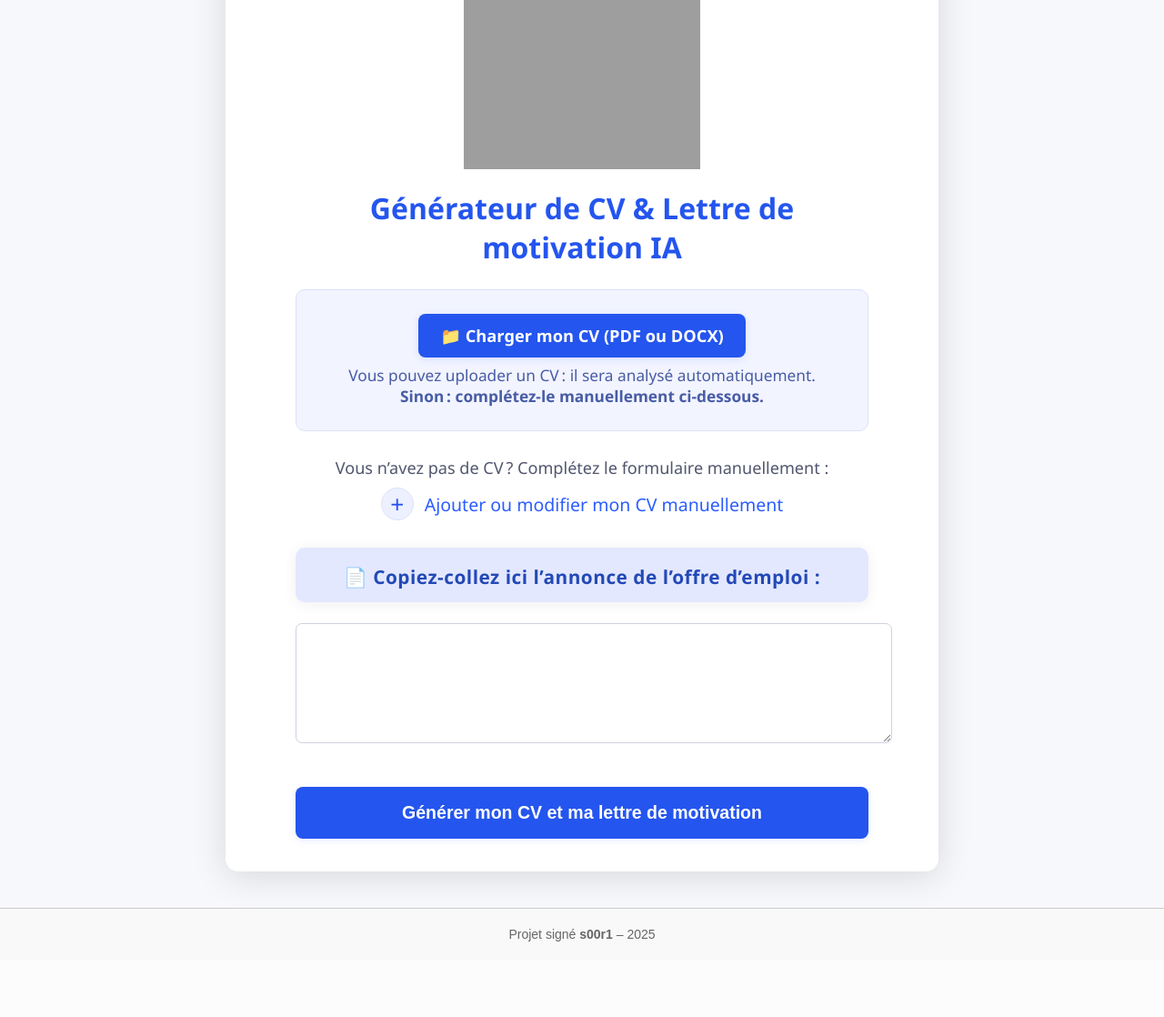
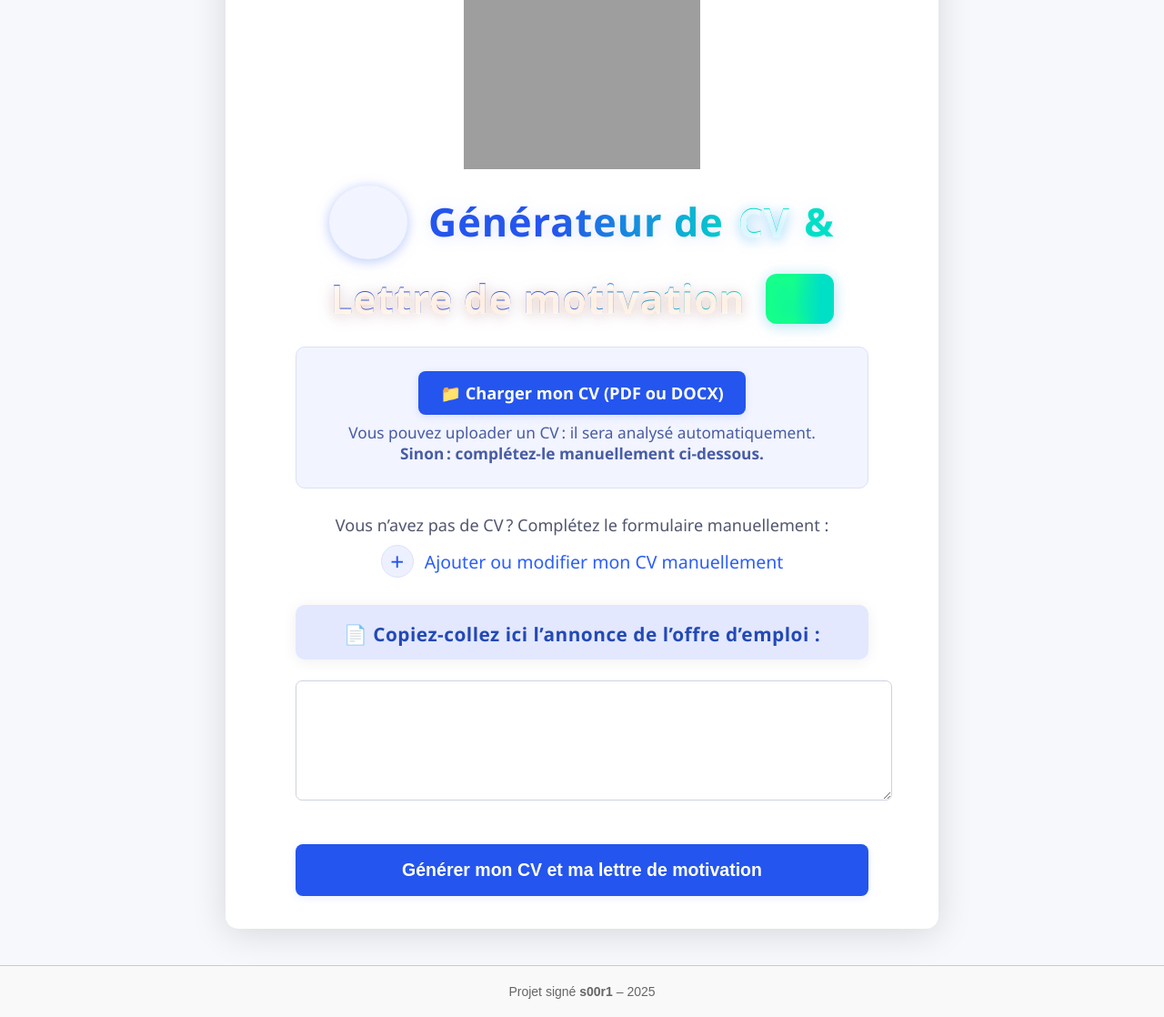
Before and after one commit to s00r1/cvlm, a Flask app: page / in a window 1280 px wide. Shown: the part 147-1265 px from the top of the page at 91% size. Before the commit the page ends 1182 px from the top, so only its background shows below. Run offline with Flask 3, Linux system fonts and the light colour scheme; parts of the project's set-up code (start-up, migrations or seed data) failed here and were passed over; grey boxes are pictures that could not be loaded.

Commit message:
html amelioré

```diff
--- a/templates/index.html
+++ b/templates/index.html
@@ -29,12 +29,73 @@
             width: 260px;
             height: 260px;
         }
-        h1 {
+        /* Titre stylé */
+        .main-title {
+            text-align: center;
+            font-size: 2.7em;
+            font-weight: 800;
+            letter-spacing: 1px;
             color: #2455ee;
-            font-size: 2em;
-            margin-bottom: 6px;
-            font-weight: 700;
+            margin-bottom: 18px;
+            margin-top: 0;
+            line-height: 1.18;
+            background: linear-gradient(90deg,#2455ee 45%, #00e0c6 80%);
+            -webkit-background-clip: text;
+            -webkit-text-fill-color: transparent;
+            background-clip: text;
+            filter: drop-shadow(0 2px 8px #2455ee22);
+            display: flex;
+            align-items: center;
+            justify-content: center;
+            gap: 16px;
+            flex-wrap: wrap;
         }
+        .main-title-icon {
+            font-size: 1.2em;
+            background: #f2f5ff;
+            border-radius: 50%;
+            box-shadow: 0 2px 12px #2455ee33;
+            padding: 10px;
+            margin-right: 7px;
+        }
+        .main-title .cv {
+            color: #00b8f5;
+            font-weight: 900;
+            letter-spacing: 0.5px;
+            text-shadow: 0 3px 14px #00b8f555, 0 1px 0 #fff;
+        }
+        .main-title .lm {
+            color: #f89030;
+            font-weight: 900;
+            letter-spacing: 0.5px;
+            text-shadow: 0 3px 14px #f8a05555, 0 1px 0 #fff;
+        }
+        .main-title .ia {
+            color: #15ff8b;
+            background: linear-gradient(90deg,#15ff8b 40%, #00e0c6 80%);
+            font-weight: 900;
+            letter-spacing: 1px;
+            padding: 2px 13px;
+            border-radius: 12px;
+            box-shadow: 0 2px 16px #00e0c633;
+            margin-left: 7px;
+            text-shadow: 0 4px 14px #00e0c666;
+        }
+        @media (max-width: 650px) {
+            .container { padding: 13px 2vw 23px 2vw; }
+            .logo { width: 170px; height: 170px; }
+        }
+        @media (max-width: 600px) {
+            .main-title {
+                font-size: 1.5em;
+                gap: 6px;
+            }
+            .main-title-icon {
+                padding: 5px;
+                margin-right: 4px;
+            }
+        }
+        /*--- FIN DU TITRE STYLÉ ---*/
         .upload-zone {
             background: #f2f4ff;
             padding: 26px 3vw;
@@ -149,17 +210,12 @@
         }
         .submit-btn:hover { background: #143fb0; }
         .error { color: #b60606; margin-bottom: 11px; text-align: center; }
-        @media (max-width: 650px) {
-            .container { padding: 13px 2vw 23px 2vw; }
-            .logo { width: 170px; height: 170px; }
-        }
-
         .label-annonce {
             display: block;
             text-align: center;
             font-size: 1.3em;
             font-weight: bold;
-            color: #2349b6; /* une couleur qui claque, change si t’aimes pas */
+            color: #2349b6;
             background: #e3e8ff;
             border-radius: 10px;
             margin: 30px 0 16px 0;
@@ -167,8 +223,6 @@
             letter-spacing: 0.5px;
             box-shadow: 0 2px 16px #0001;
         }
-
-
         .theme-switcher {
                 position: fixed;
                 top: 22px;
@@ -193,7 +247,6 @@
                 background: #2455ee;
                 color: #fff;
         }
-
         body.dark-mode {
             background: #16171a;
         }
@@ -202,9 +255,10 @@
             color: #eee;
             box-shadow: 0 5px 38px #0009;
         }
-        body.dark-mode .header h1,
+        body.dark-mode .header .main-title,
         body.dark-mode .label-annonce {
             color: #eee !important;
+            -webkit-text-fill-color: #eee !important;
         }
         body.dark-mode .upload-zone {
             background: #232642;
@@ -251,21 +305,21 @@
             color: #bbb !important;
             border-top: 1px solid #333 !important;
         }
-
-
-
     </style>
 </head>
 <body>
 
     <button id="themeSwitcher" class="theme-switcher" title="Changer de thème">🌘</button>
 
-
     <div class="container">
         <div class="header">
             <img src="{{ url_for('static', filename='logo.gif') }}" alt="Logo" class="logo">
 
-            <h1>Générateur de CV & Lettre de motivation IA</h1>
+            <!-- TITRE TURBO-STYLÉ -->
+            <h1 class="main-title">
+                <span class="main-title-icon">🤖</span>
+                Générateur de <span class="cv">CV</span> & <span class="lm">Lettre de motivation</span> <span class="ia">IA</span>
+            </h1>
         </div>
         {% if error %}
         <div class="error">{{ error }}</div>
@@ -455,7 +509,5 @@
       });
     </script>
 
-
-
 </body>
 </html>
```
Lines whose indentation alone changed are shown as unchanged.
